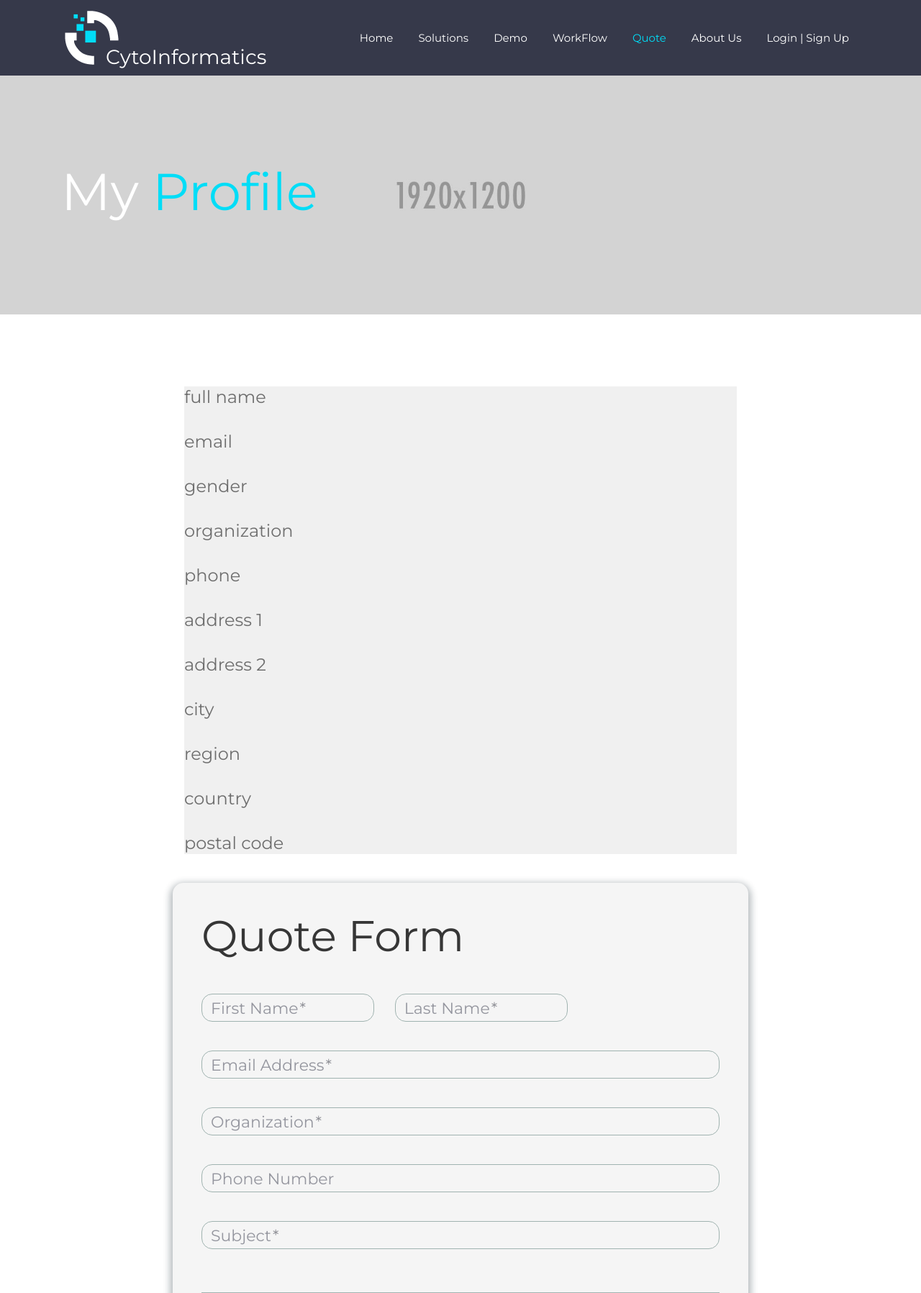
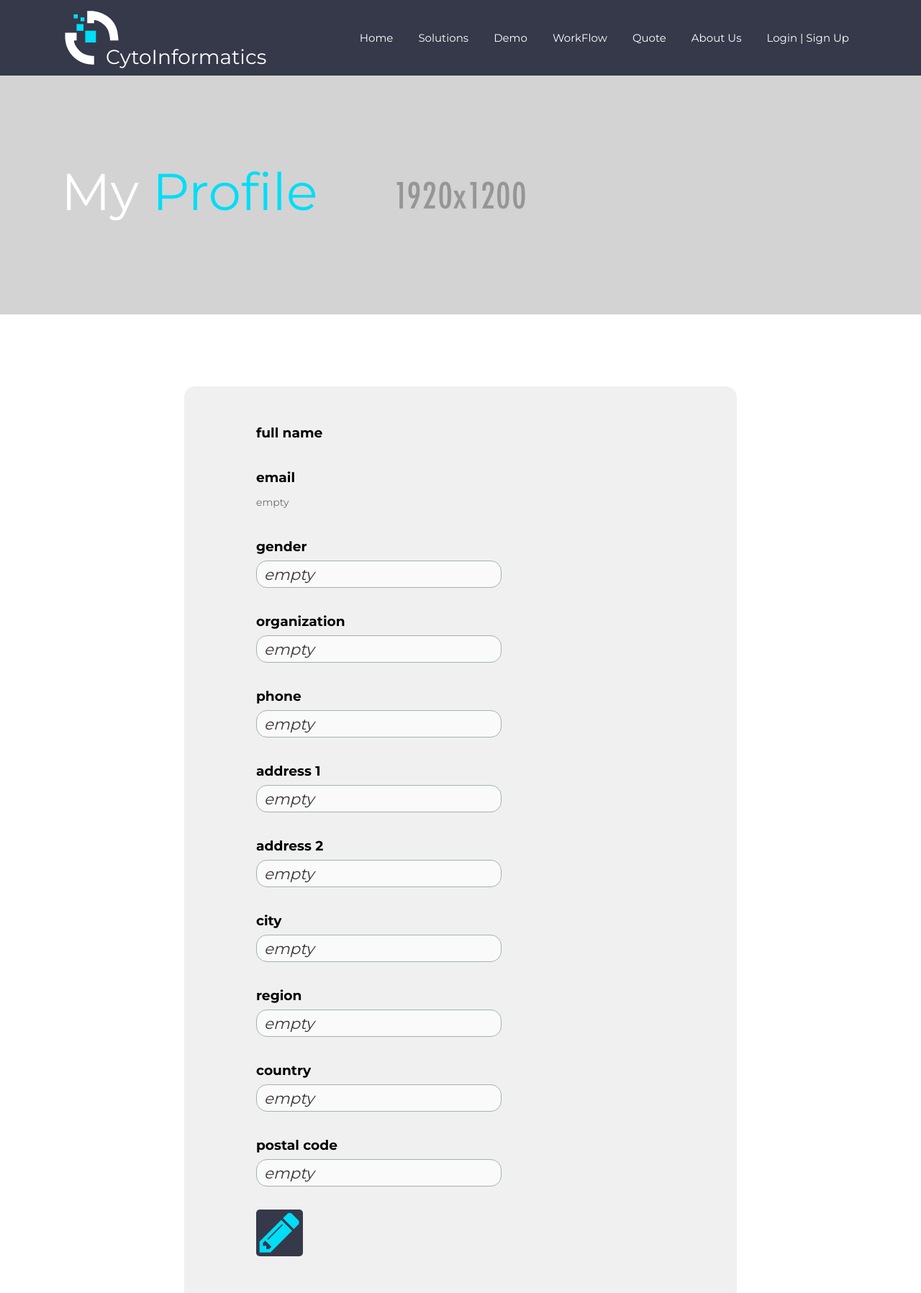
Before and after one commit to JoeHEZHAO/CytoBioformatics, a CodeIgniter app: the page made by application/views/user_profile.php in a window 1280 px wide. Shown: the top 1797 px of the page at 72% size. Run offline with CodeIgniter, Linux system fonts and the light colour scheme; data that the repository does not hold is empty; some libraries are stand-ins or nearby versions.

Commit message:
Added user_profile page for users to change permitted fields in UserInfo table;

```diff
--- a/application/views/user_profile.php
+++ b/application/views/user_profile.php
@@ -9,7 +9,7 @@
 	<meta name="keywords" content="">
 	<meta name="description" content="">
 
-	<title>Quote | CytoInformatics</title>
+	<title>My Profile | CytoInformatics</title>
 
 	<!-- FAVICON AND APPLE TOUCH -->
 	<link rel="apple-touch-icon" sizes="57x57" href="<?php echo base_url('images/favicon/apple-icon-57x57.png') ?>">
@@ -78,141 +78,88 @@
 		<!-- PAGE CONTENT -->
 		<div id="page-content">
             <div class="userdata">
-                <p class="userdata_label">full name</p>
-                <p class="userdata_content"><?php echo $firstname . ' ' . $lastname; ?></p>
+                <?php
+                    $fullname = (empty($miname) ? $firstname.' '.$lastname : $firstname.' '.$miname.' '.$lastname);
 
-                <p class="userdata_label">email</p>
-                <p class="userdata_content"><?php echo $email; ?></p>
+                    $csrf = array('name' => $this->security->get_csrf_token_name(),
+                                  'hash' => $this->security->get_csrf_hash());
 
-                <p class="userdata_label">gender</p>
-                <p class="userdata_content"><?php echo $gender; ?></p>
+                    function fieldEmpty($field) {
+                        echo (empty($field) ? 'empty' : $field);
+                    }
+                    function fieldEmptyClass($field) {
+                        echo (empty($field) ? 'userdata_empty' : 'userdata_content');
+                    }
+                ?>
 
-                <p class="userdata_label">organization</p>
-                <p class="userdata_content"><?php echo $organization; ?></p>
+                <form action="<?php echo base_url('index.php'); ?>" method="post" id="edit_profile" enctype="multipart/form-data">
+                    <input type="hidden" name="<?=$csrf['name'];?>" value="<?=$csrf['hash'];?>" />
 
-                <p class="userdata_label">phone</p>
-                <p class="userdata_content"><?php echo $phone; ?></p>
+                    <div class="userdata_box">
+                        <p class="userdata_label">full name</p>
+                        <p id="ud_fullname" class="userdata_input <?php fieldEmptyClass($fullname); ?>"><?php echo fieldEmpty($fullname); ?></p>
+                    </div>
 
-                <p class="userdata_label">address 1</p>
-                <p class="userdata_content"><?php echo $address1; ?></p>
+                    <div class="userdata_box">
+                        <p class="userdata_label">email</p>
+                        <p class="userdata_input <?php fieldEmptyClass($email); ?>"><?php echo fieldEmpty($email); ?></p>
+                        <input id="ud_email" class="userdata_input <?php fieldEmptyClass($email); ?>" disabled style="display: none" value="<?php fieldEmpty($email); ?>">
+                    </div>
 
-                <p class="userdata_label">address 2</p>
-                <p class="userdata_content"><?php echo $address2; ?></p>
+                    <div class="userdata_box">
+                        <p class="userdata_label">gender</p>
+                        <input id="ud_gender" class="userdata_input <?php fieldEmptyClass($gender); ?>" disabled value="<?php fieldEmpty($gender); ?>">
+                    </div>
 
-                <p class="userdata_label">city</p>
-                <p class="userdata_content"><?php echo $city; ?></p>
+                    <div class="userdata_box">
+                        <p class="userdata_label">organization</p>
+                        <input id="ud_organization" class="userdata_input <?php fieldEmptyClass($organization); ?>" disabled value="<?php fieldEmpty($organization); ?>">
+                    </div>
 
-                <p class="userdata_label">region</p>
-                <p class="userdata_content"><?php echo $region; ?></p>
+                    <div class="userdata_box">
+                        <p class="userdata_label">phone</p>
+                        <input id="ud_phone" class="userdata_input <?php fieldEmptyClass($phone); ?>" disabled value="<?php fieldEmpty($phone); ?>">
+                    </div>
 
-                <p class="userdata_label">country</p>
-                <p class="userdata_content"><?php echo $country; ?></p>
+                    <div class="userdata_box">
+                        <p class="userdata_label">address 1</p>
+                        <input id="ud_address1" class="userdata_input <?php fieldEmptyClass($address1); ?>" disabled value="<?php fieldEmpty($address1); ?>">
+                    </div>
 
-                <p class="userdata_label">postal code</p>
-                <p class="userdata_content"><?php echo $postalCode; ?></p>
-            </div>
+                    <div class="userdata_box">
+                        <p class="userdata_label">address 2</p>
+                        <input id="ud_address2" class="userdata_input <?php fieldEmptyClass($address2); ?>" disabled value="<?php fieldEmpty($address2); ?>">
+                    </div>
 
-            <div class="edit_userdata">
-                <div class="form">
-                    <h2>Quote Form</h2>
-                    <br>
+                    <div class="userdata_box">
+                        <p class="userdata_label">city</p>
+                        <input id="ud_city" class="userdata_input <?php fieldEmptyClass($city); ?>" disabled value="<?php fieldEmpty($city); ?>">
+                    </div>
 
-                    <label id="error_quote" style="display: none; position: relative; color: red; font-size: 13px; left: 0; bottom: 21px;"></label>
+                    <div class="userdata_box">
+                        <p class="userdata_label">region</p>
+                        <input id="ud_region" class="userdata_input <?php fieldEmptyClass($region); ?>" disabled value="<?php fieldEmpty($region); ?>">
+                    </div>
 
-                    <!-- CSRF FORM TOKEN -->
-                    <?php $csrf = array('name' => $this->security->get_csrf_token_name(),
-                                        'hash' => $this->security->get_csrf_hash()); ?>
+                    <div class="userdata_box">
+                        <p class="userdata_label">country</p>
+                        <input id="ud_country" class="userdata_input <?php fieldEmptyClass($country); ?>" disabled value="<?php fieldEmpty($country); ?>">
+                    </div>
 
-                    <form action="<?php echo base_url('index.php'); ?>" method="post" id="submitquote" enctype="multipart/form-data">
-                    <!--<?php
-                        $attributes = array('method' => 'post', 'id' => 'submitquote', 'enctype' => 'multipart/form-data');
-                        echo form_open_multipart('', $attributes);
-                    ?>-->
-                        <input type="hidden" name="<?=$csrf['name'];?>" value="<?=$csrf['hash'];?>" />
-                        <div class="top-row">
-                            <div class="col-sm-4" style="padding:0;">
-                                <div class="field-wrap">
-                                    <label>
-                                        First Name<span class="req">*</span>
-                                    </label>
-                                    <!-- automatically fills if available in session -->
-                                    <?php if(!empty($_SESSION['firstname'])) {  ?>
-                                        <input type="text" name="FirstName" value="<?php echo $_SESSION['firstname']; ?>" required autocomplete="off" />
-                                    <?php }else{  ?>
-                                        <input type="text" name="FirstName" value="" required autocomplete="off" />
-                                    <?php } ?>
-                                </div>
-                            </div>
+                    <div class="userdata_box">
+                        <p class="userdata_label">postal code</p>
+                        <input id="ud_postalCode" class="userdata_input <?php fieldEmptyClass($postalCode); ?>" disabled value="<?php fieldEmpty($postalCode); ?>">
+                    </div>
 
-                            <div class="col-sm-4" style="padding:0;">
-                                <div class="field-wrap">
-                                    <label>
-                                        Last Name<span class="req">*</span>
-                                    </label>
-                                    <?php if(!empty($_SESSION['lastname'])) {  ?>
-                                        <input type="text" name="LastName" value="<?php echo $_SESSION['lastname']; ?>" required autocomplete="off" />
-                                    <?php }else{  ?>
-                                        <input type="text" name="LastName" value="" required autocomplete="off" />
-                                    <?php } ?>
-                                </div>
-                            </div>
-                        </div>
+                    <div class="userdata_box">
+                        <a href="#"><i class="fa fa-pencil user_profile_edit"></i></a>
 
-                        <div class="field-wrap">
-                            <label>
-                                Email Address<span class="req">*</span>
-                            </label>
-                            <?php if(!empty($_SESSION['email'])) {  ?>
-                                <input type="email" name="email" value="<?php echo $_SESSION['email']; ?>" required autocomplete="off" />
-                            <?php }else{  ?>
-                                 <input type="email" name="email" value="" required autocomplete="off" />
-                            <?php } ?>
-                        </div>
+                        <button class="button edit_cancel deactivated">Cancel</button>
+                        <button class="button edit_submit deactivated" type="submit">Submit</button>
+                    </div>
 
-                        <div class="field-wrap">
-                            <label>
-                                Organization<span class="req">*</span>
-                            </label>
-                            <?php if(!empty($_SESSION['organization'])) {  ?>
-                                <input type="organization" name="organization" value="<?php echo $_SESSION['organization']; ?>" required autocomplete="off" />
-                            <?php }else{  ?>
-                                 <input type="organization" name="organization" value="" required autocomplete="off" />
-                            <?php } ?>
-                        </div>
-
-                        <div class="field-wrap">
-                            <label>
-                                Phone Number
-                            </label>
-                            <?php if(!empty($_SESSION['phone'])) {  ?>
-                                <input type="phone" name="phone" value="<?php echo $_SESSION['phone']; ?>" required autocomplete="off" />
-                            <?php }else{  ?>
-                                 <input type="phone" name="phone" value="" required autocomplete="off" />
-                            <?php } ?>
-                        </div>
-
-                        <div class="field-wrap">
-                            <label>
-                                Subject<span class="req">*</span>
-                            </label>
-                            <input type="subject" name="subject" required autocomplete="off"/>
-                        </div>
-
-                        <div class="field-wrap-message">
-                            <label>
-                                Message<span class="req">*</span> (max: 500 characters)
-                            </label>
-                            <textarea type="message" name="message" required maxlength="500" autocomplete="off"></textarea>
-                        </div>
-
-                        <div id="file-upload-quote" class="file-upload">
-                            Upload up to 3 images (up to 10MB each. Extensions .jpg, .png, and .gif accepted)
-                            <button type="button" class="button button-block" onclick="addFileUpload()" style="width: 200px;">Add File</button>
-                        </div>
-
-                        <button type="submit" class="button button-block" style="width: 200px; margin-top: 50px;">Submit</button>
-                    </form>
-                </div>
+                    <label id="error_label" style="display: none; position: relative; color: red; font-size: 13px; left: 0; bottom: 21px;"></label>
+                </form>
             </div>
         </div><!-- PAGE CONTENT -->
 
@@ -257,24 +204,7 @@
 
 	<!-- CUSTOM JS -->
 	<script src="<?php echo base_url('assets/js/custom.js'); ?>"></script>
-	<script src="<?php echo base_url('assets/js/quoteform.js'); ?>"></script>
-
-    <script text="type/javascript">
-        $(document).ready(function() {
-            document.getElementById("quote-button").setAttribute("class", "active");
-        });
-
-        function addFileUpload() {
-            var num_fileinputs = document.querySelectorAll('#file-upload-quote input').length;
-            if (num_fileinputs<3) {
-                var x = document.createElement("INPUT");
-                x.setAttribute("type", "file");
-                x.setAttribute("name", "filename" + num_fileinputs.toString());
-                x.setAttribute("multiple", "false");
-                document.getElementById("file-upload-quote").appendChild(x);
-            }
-        }
-    </script>
+    <script src="<?php echo base_url('assets/js/userProfile.js'); ?>"></script>
 
 </body>
 
--- a/assets/css/cyto.css
+++ b/assets/css/cyto.css
@@ -4425,16 +4425,59 @@
 .userdata {
     position: relative;
     width: 60%;
-    margin: auto;
+    padding: 50px 100px 50px 100px;
+    margin: 50px auto 100px auto;
+    border-radius: 15px;
     background-color: #f0f0f0;
 }
 
-.userdata > p.userdata_content {
-    font-size: 28pt;
+.userdata_box {
+    margin-bottom: 32px;
+}
+.userdata_box > input {
+    width: 60%;
+    background-color: #fafafa;
+}
+
+.userdata_input {
+    margin-bottom: 4px;
+}
+.userdata_box > input.userdata_content {
+    font-size: 20pt;
     color: #000;
-    margin-bottom: 32px;
-}
-.userdata > p.userdata_label {
-    font-size: 18pt;
+}
+.userdata_box > p.userdata_content {
+    font-size: 20pt;
+    color: #000;
+}
+.userdata_box > input.userdata_empty {
+    font-size: 16pt;
+    font-style: italic;
+    color: #363636;
+}
+.userdata_box > p.userdata_label {
+    font-size: 14pt;
+    color: #000;
+    font-weight: bold;
     margin-bottom: 4px;
 }
+.userdata_box > button {
+    width: 100px;
+}
+
+.user_profile_edit {
+    height: 65px;
+    width: 65px;
+    font-size: 65px;
+    text-align: center;
+    border-radius: 5px;
+    background-color: #36394a;
+}
+.user_profile_edit:hover {
+    color: #fff;
+    background-color: #00ddf7;
+}
+
+.deactivated {
+    display: none;
+}
--- /dev/null
+++ b/assets/js/userProfile.js
@@ -0,0 +1,90 @@
+function storeUserData() {
+    var userdata = {
+        gender : $("#ud_gender").val(),
+        organization : $("#ud_organization").val(),
+        phone : $("#ud_phone").val(),
+        address1 : $("#ud_address1").val(),
+        address2 : $("#ud_address2").val(),
+        city : $("#ud_city").val(),
+        region : $("#ud_region").val(),
+        country : $("#ud_country").val(),
+        postalCode : $("#ud_postalCode").val()
+    };
+    return userdata;
+}
+
+function resetUserData(newUserData) {
+    $("#ud_gender").val(newUserData.gender);
+    $("#ud_organization").val(newUserData.organization);
+    $("#ud_phone").val(newUserData.phone);
+    $("#ud_address1").val(newUserData.address1);
+    $("#ud_address2").val(newUserData.address2);
+    $("#ud_city").val(newUserData.city);
+    $("#ud_region").val(newUserData.region);
+    $("#ud_country").val(newUserData.country);
+    $("#ud_postalCode").val(newUserData.postalCode);
+}
+
+var old_userdata;
+$('.user_profile_edit').on('click', function(event) {
+    event.preventDefault();
+    $(this).addClass("deactivated");
+    $(this).parent().siblings().removeClass("deactivated");
+    $(".userdata_input").prop("disabled", false);
+    old_userdata = storeUserData();
+});
+
+$('.edit_cancel').on('click', function(event) {
+    event.preventDefault();
+    $(this).addClass("deactivated");
+    $(".edit_submit").addClass("deactivated");
+    $(".user_profile_edit").removeClass("deactivated");
+    $(".userdata_input").prop("disabled", true);
+    resetUserData(old_userdata);
+});
+
+$('#edit_profile').submit(function() {
+    $("#error_label").css("display", "none");
+    $(".userdata_input").prop("disabled", false);
+
+    var email = $("#ud_email").val();
+    var gender = $("#ud_gender").val();
+    var organization = $("#ud_organization").val();
+    var phone = $("#ud_phone").val();
+    var address1 = $("#ud_address1").val();
+    var address2 = $("#ud_address2").val();
+    var city = $("#ud_city").val();
+    var region = $("#ud_region").val();
+    var country = $("#ud_country").val();
+    var postalCode = $("#ud_postalCode").val();
+
+    // submit form data
+    $.ajax({
+        method: "POST",
+        url: $('#edit_profile').attr('action') + '/Register/modify_userdata',
+        data: { email: email, gender: gender, organization: organization, phone: phone, address1 : address1, address2: address2, city: city, region: region, country: country, postalCode: postalCode },
+        success: function (response) {
+//            console.log(response);
+            if (response == 'success') {
+                $(".edit_cancel").addClass("deactivated");
+                $(".edit_submit").addClass("deactivated");
+                $(".user_profile_edit").removeClass("deactivated");
+                $(".userdata_input").prop("disabled", true);
+                $("#error_label").text("Profile updated!");
+                $("#error_label").css("color", "#282a37");
+                $("#error_label").css("display", "block");
+                $("#error_label").fadeOut(2000);
+            } else if (response == 'failed_to_update') {
+                $("#error_label").text("Error updating database. Please contact us.");
+                $("#error_label").css("display", "block");
+            } else {
+                $("#error_label").text("An unknown error occurred. Please contact us.");
+                $("#error_label").css("display", "block");
+            }
+        },
+        error: function(xhr, textStatus, errorThrown){
+            alert('Request failed.\n\n' + errorThrown);
+        }
+    })
+    return false; // keep page from refreshing
+});
```
Also changed, not shown: application/controllers/Cyto.php (+7 -5 lines), application/controllers/Register.php (+22 -0 lines), application/models/UserInfo_model.php (+15 -0 lines).
